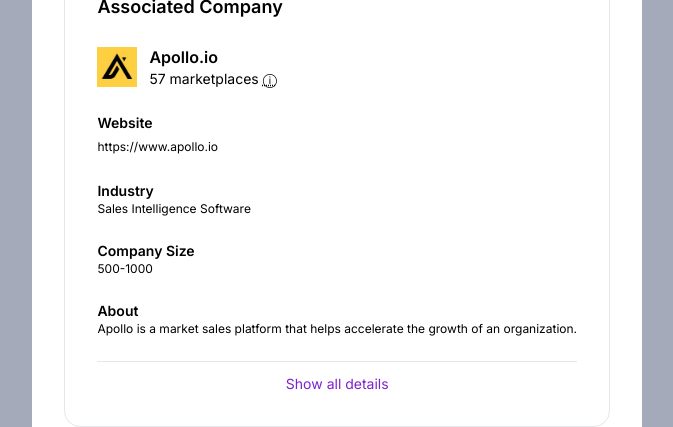
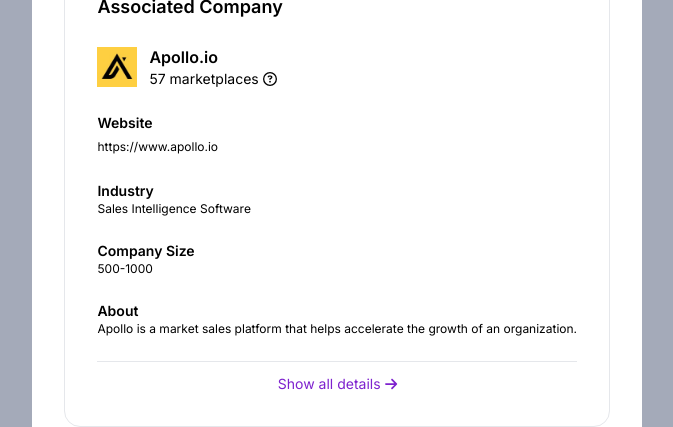
Before and after one commit to williamhaw/marketplaces-nextjs-demo, a Next.js app: page / in a window 1280 px wide. Shown: the part 862-1289 px from the top of the page, without its empty margins (545-1218 px from the left). Built offline with nearby package versions, Linux system fonts and the light colour scheme.

Commit message:
Add icons for AssociatedCompanyComponent

```diff
--- a/src/components/MarketplaceDetail/AssociatedCompany/index.tsx
+++ b/src/components/MarketplaceDetail/AssociatedCompany/index.tsx
@@ -1,5 +1,8 @@
 import { AssociatedCompany } from "@/lib/client/models/models";
 import { companySizeToText } from "@/lib/utils";
+import { faCircleQuestion } from "@fortawesome/free-regular-svg-icons";
+import { faArrowRight } from "@fortawesome/free-solid-svg-icons";
+import { FontAwesomeIcon } from "@fortawesome/react-fontawesome";
 import Image from "next/image";
 import Link from "next/link";
 
@@ -28,7 +31,7 @@
                 <span className="text-sm">
                   {props.company.distributionCount} marketplaces{" "}
                   <abbr title="Number of marketplaces where this company is listed.">
-                    ⓘ
+                    <FontAwesomeIcon icon={faCircleQuestion} />
                   </abbr>
                 </span>
               </div>
@@ -63,7 +66,7 @@
             <div className="flex pt-3">
               <div className="grow"></div>
               <button className="text-purple-700 text-sm">
-                Show all details
+                Show all details <FontAwesomeIcon icon={faArrowRight} />
               </button>
               <div className="grow"></div>
             </div>
```
